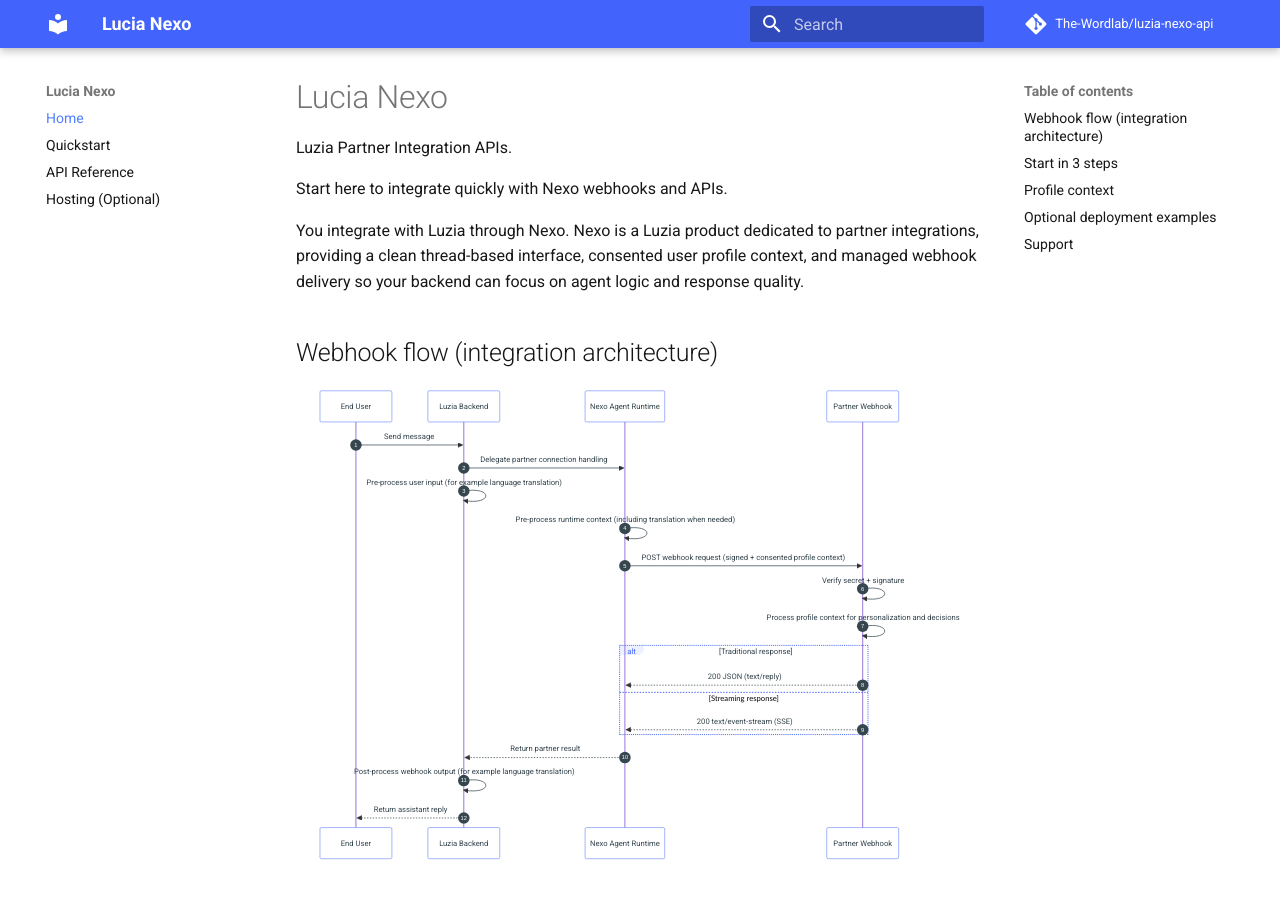
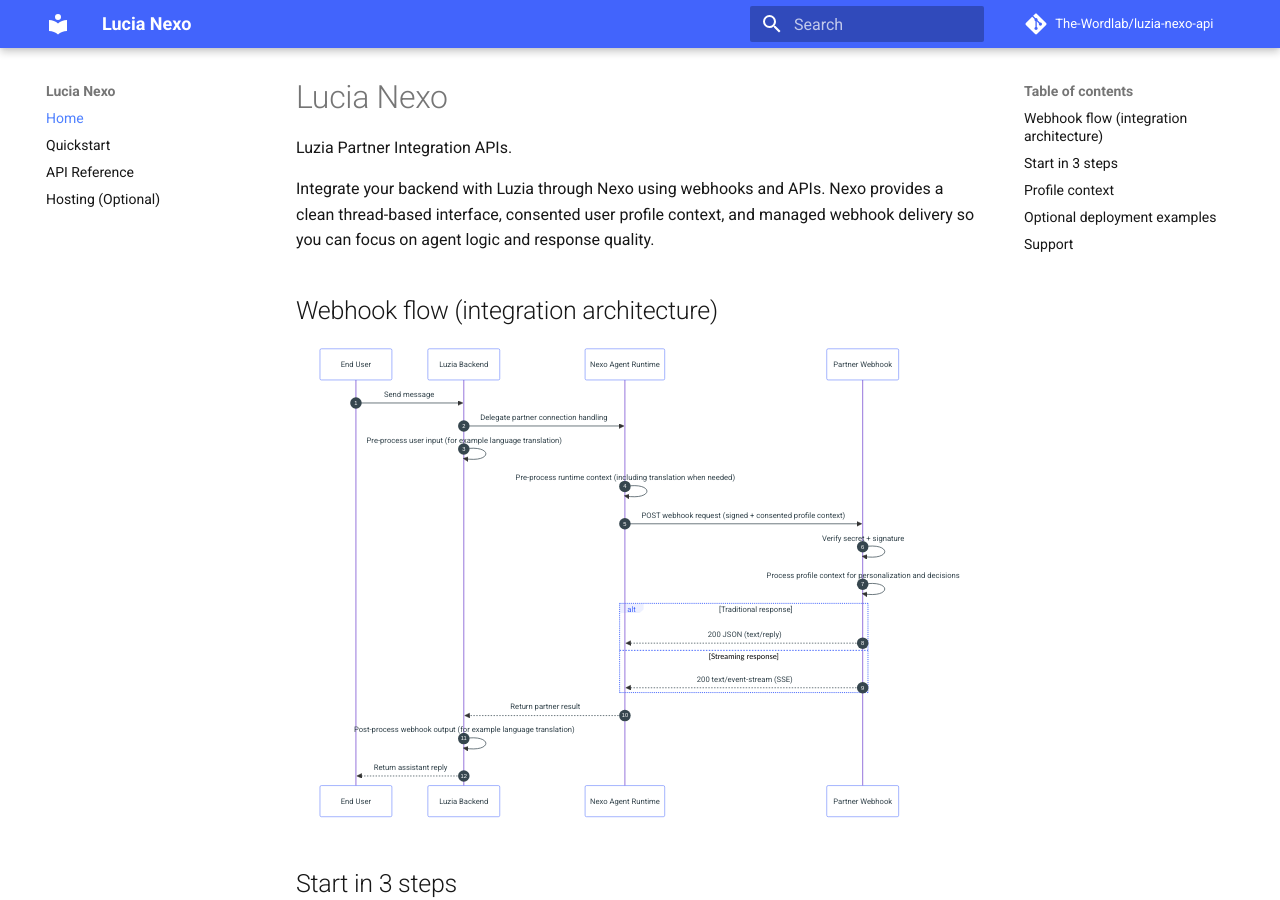
Before and after one commit to The-Wordlab/luzia-nexo-api, an MkDocs documentation site: the page built from docs/index.md, in a window 1280 px wide and 900 px high. Built offline with MkDocs 1.6.1 and Material for MkDocs 9.7.7, drawn with Linux system fonts in a browser that asks for light colours; comment, search, counter and statistics services are not loaded.

Commit message:
docs: simplify home intro copy and remove repetition

```diff
--- a/docs/index.md
+++ b/docs/index.md
@@ -2,9 +2,7 @@
 
 Luzia Partner Integration APIs.
 
-Start here to integrate quickly with Nexo webhooks and APIs.
-
-You integrate with Luzia through Nexo. Nexo is a Luzia product dedicated to partner integrations, providing a clean thread-based interface, consented user profile context, and managed webhook delivery so your backend can focus on agent logic and response quality.
+Integrate your backend with Luzia through Nexo using webhooks and APIs. Nexo provides a clean thread-based interface, consented user profile context, and managed webhook delivery so you can focus on agent logic and response quality.
 
 ## Webhook flow (integration architecture)
 
```
